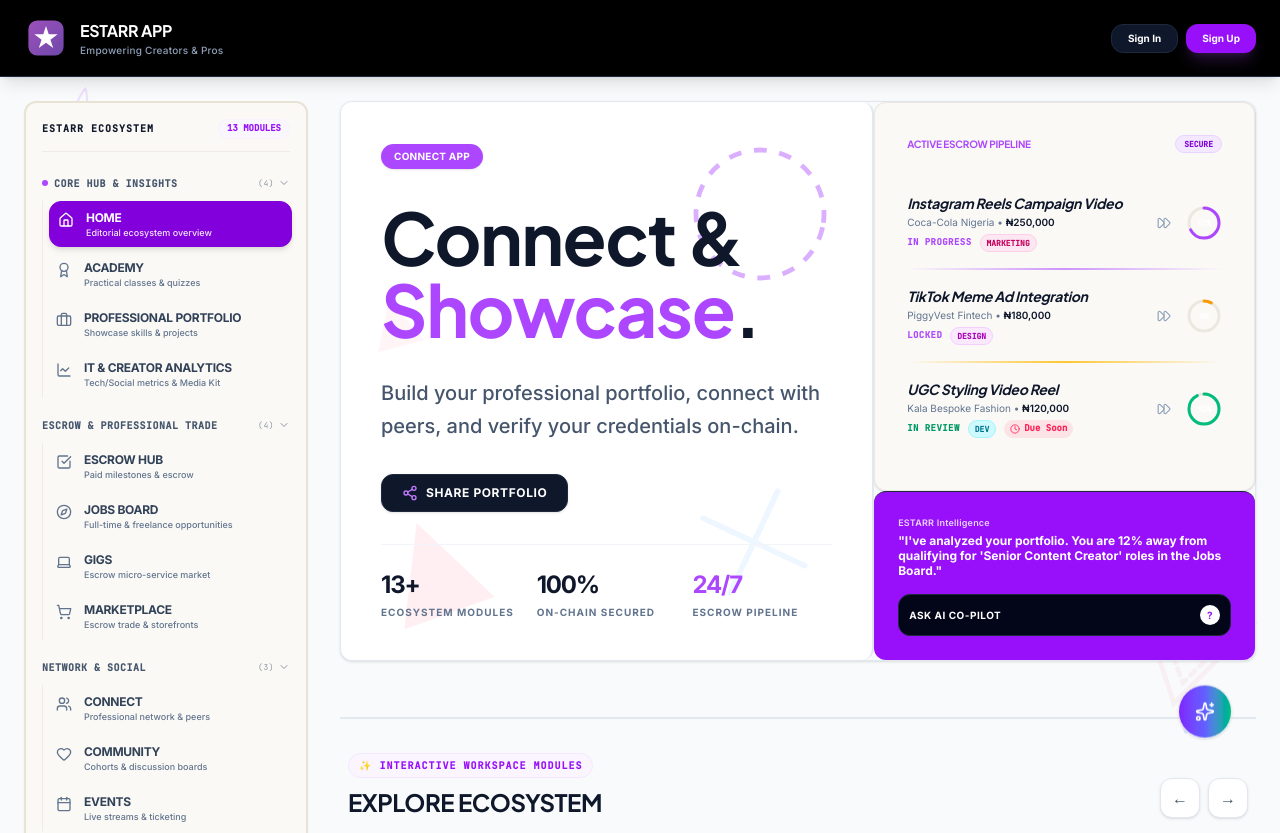
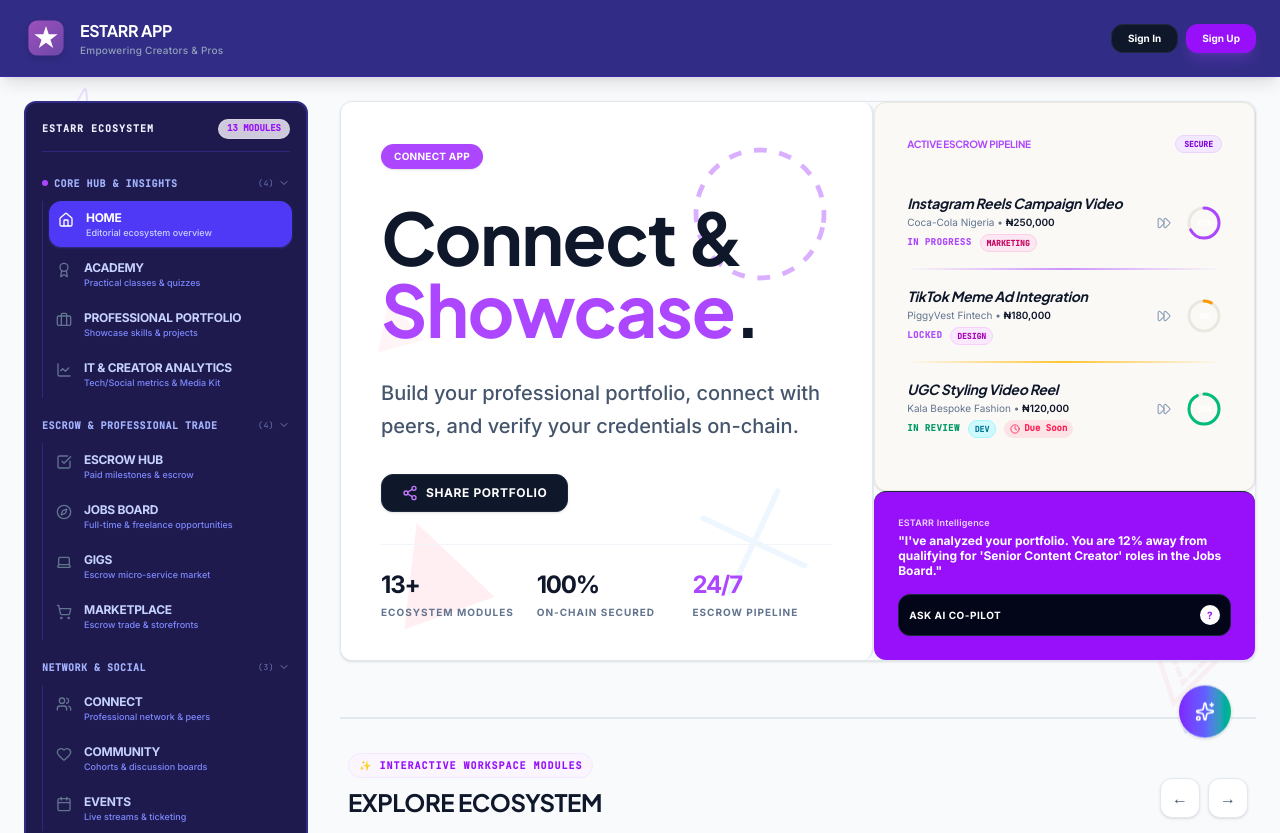
Before and after one commit to raphgm/esr, a React (Vite) app: page / in a window 1280 px wide. Shown: the top 833 px of the page. Built offline with nearby package versions, Linux system fonts and the light colour scheme; no server answers; the database is empty.

Commit message:
Restrict admin section to admin emails, royal indigo header/footer/sidebar, upgrade firebase to v12

```diff
--- a/package.json
+++ b/package.json
@@ -23,7 +23,7 @@
     "cookie-parser": "^1.4.7",
     "dotenv": "^17.2.3",
     "express": "^4.21.2",
-    "firebase": "^10.13.2",
+    "firebase": "^12.15.0",
     "hls.js": "^1.6.16",
     "lucide-react": "^0.546.0",
     "motion": "^12.23.24",
--- a/src/App.tsx
+++ b/src/App.tsx
@@ -116,7 +116,7 @@ export default function App() {
     "Admin Controls": false,
   });
 
-  const [sidebarTheme, setSidebarTheme] = useState<"white" | "ivory" | "slate" | "indigo">("ivory");
+  const [sidebarTheme, setSidebarTheme] = useState<"white" | "ivory" | "slate" | "indigo">("indigo");
 
   const sidebarStyles = {
     white: {
@@ -859,7 +859,7 @@ export default function App() {
       )}
 
       {/* Dynamic Header */}
-      <header className="sticky top-0 bg-black border-b border-slate-800 z-40 px-6 py-4 flex justify-between items-center shadow-lg">
+      <header className="sticky top-0 bg-indigo-900 border-b border-indigo-800 z-40 px-6 py-4 flex justify-between items-center shadow-lg">
         <button onClick={() => setActiveTab("home")} className="flex items-center gap-3 text-left cursor-pointer hover:opacity-90">
           <div className="group relative w-11 h-11 flex items-center justify-center transition-all duration-500 hover:-translate-y-0.5">
             <svg width="44" height="44" viewBox="0 0 200 200" xmlns="http://www.w3.org/2000/svg" className="w-11 h-11 drop-shadow-md">
@@ -988,12 +988,12 @@ export default function App() {
                 { id: "rewards", label: "Ambassadors", desc: "Earn Points & Rewards", icon: Gift }
               ]
             },
-            {
+            ...(isAdmin ? [{
               title: "Admin Controls",
               items: [
                 { id: "admin", label: "Admin Dashboard", desc: "System settings & metrics", icon: ShieldCheck }
               ]
-            }
+            }] : [])
           ].map((section) => {
             const isCollapsed = collapsedNavSections[section.title];
             const hasActiveItem = section.items.some(item => item.id === activeTab);
@@ -1438,7 +1438,7 @@ export default function App() {
             <RewardsSection />
           )}
 
-          {activeTab === "admin" && (
+          {activeTab === "admin" && isAdmin && (
             <AdminSection
               isAdmin={isAdmin}
               setIsAdmin={setIsAdmin}
@@ -1597,7 +1597,7 @@ export default function App() {
       />
 
       {/* Tiny clean footer */}
-      <footer className="bg-slate-950 text-white py-12 px-6 mt-auto">
+      <footer className="bg-indigo-900 text-white py-12 px-6 mt-auto">
         <div className="max-w-7xl mx-auto flex flex-col md:flex-row justify-between items-center gap-6">
           <div className="flex flex-wrap justify-center md:justify-start gap-4 md:gap-8 text-[10px] font-mono tracking-widest uppercase">
             <button onClick={() => setActiveTab("about")} className="hover:text-indigo-400 transition-colors uppercase cursor-pointer">About Us</button>
```
Also changed, not shown: 1 other file (tests, documents, lock files or other folders).
